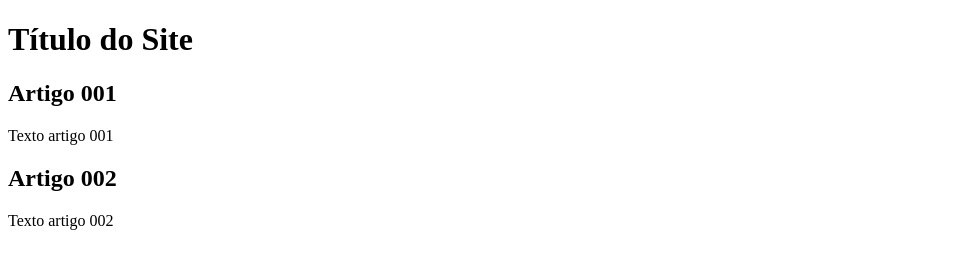
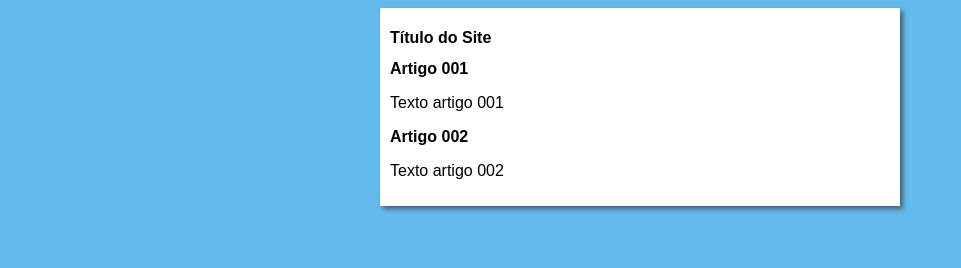
Before and after one commit to mlacerdapt/projeto-site, a plain HTML site: page index.html in a window 1280 px wide. Shown: the whole page, without its empty margins (0-961 px from the left). Drawn offline with Linux system fonts and the light colour scheme.

Commit message:
iniciei o design

```diff
--- /dev/null
+++ b/estilos/style.css
@@ -0,0 +1,16 @@
+* {
+    font-family: Arial, Helvetica, sans-serif;
+    font-size: 16px;
+}
+
+body{
+    background-color: rgb(100, 186, 236);
+}
+
+main {
+    background-color: white;
+    width: 500px;
+    margin: auto;
+    padding: 10px;
+    box-shadow: 3px 3px 5px rgba(0, 0, 0, 0.473);
+}
--- a/index.html
+++ b/index.html
@@ -4,6 +4,7 @@
     <meta charset="UTF-8">
     <meta name="viewport" content="width=device-width, initial-scale=1.0">
     <title>Titulo do Site</title>
+    <link rel="stylesheet" href="estilos/style.css">
 </head>
 <body>
     <main>
```
